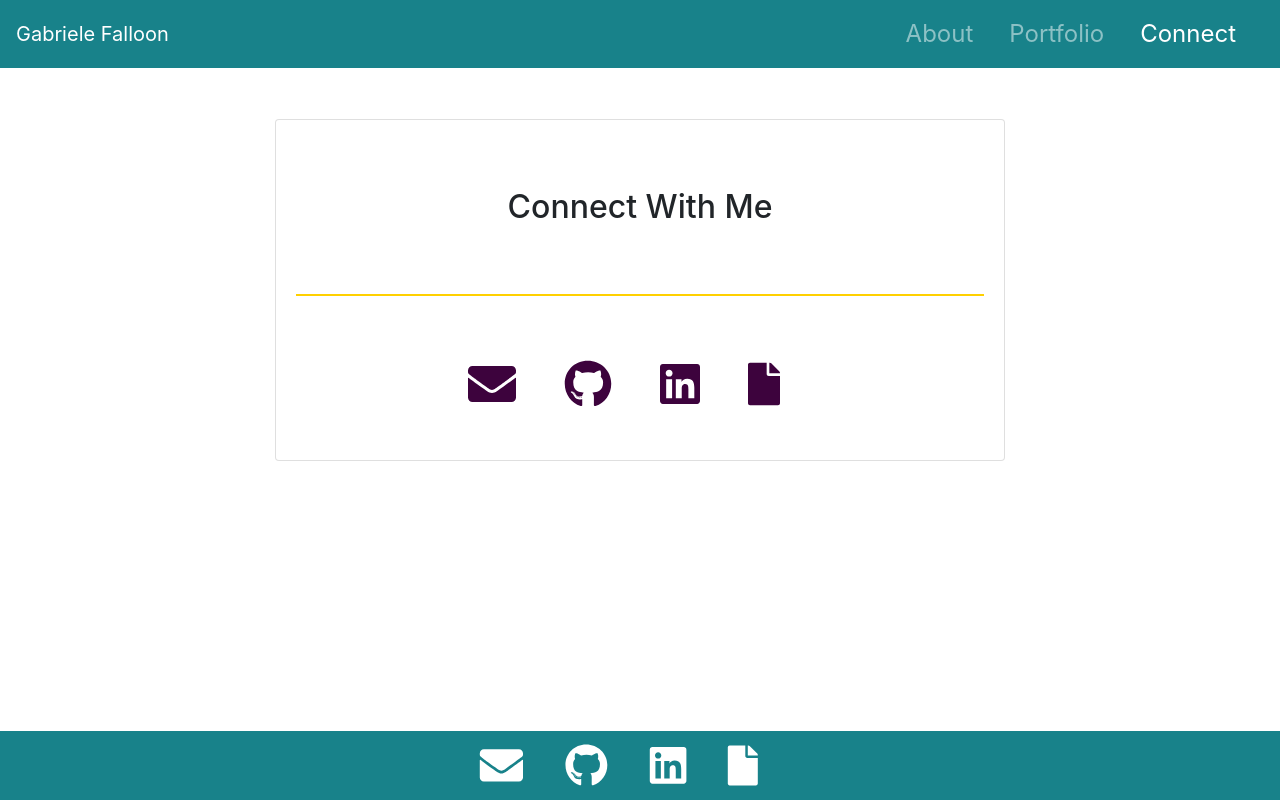
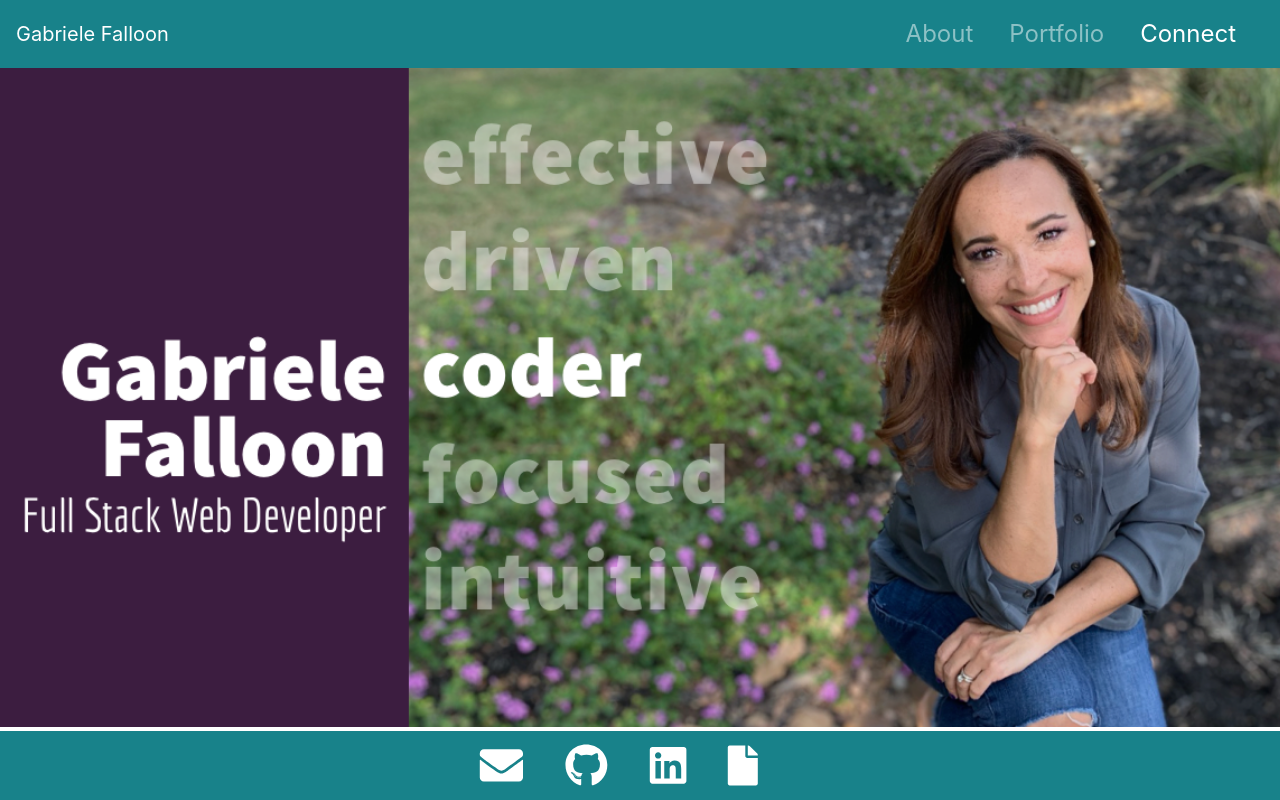
Before and after one commit to ggfalloon/react-portfolio, a React (Create React App) app: page /connect in a window 1280 px wide. Shown: the top 800 px of the page. Built offline with nearby package versions, Linux system fonts and the light colour scheme.

Commit message:
one page scrolling

```diff
--- a/src/App.js
+++ b/src/App.js
@@ -1,35 +1,27 @@
 import React from 'react';
 import { BrowserRouter as Router, Route } from 'react-router-dom';
 import Navbar from "./components/Navbar";
-import About from "./pages/About";
-import Home from "./pages/Home";
-import Connect from "./pages/Connect";
-import Portfolio from "./pages/Portfolio";
+// import About from "./pages/About";
+// import Home from "./pages/Home";
+// import Connect from "./pages/Connect";
+// import Portfolio from "./pages/Portfolio";
 import Footer from "./components/Footer";
-// import Wrapper from "./components/Wrapper";
+import Wrapper from "./components/Wrapper";
 import './App.css';
 import 'bootstrap/dist/css/bootstrap.min.css';
 
 function App() {
   return (
-
-    <Router>
-      <Navbar />
-      <Route exact path="/react-portfolio">
-        <Home />
-      </Route>
-      <Route path="/about">
-        <About />
-      </Route>
-      <Route path="/portfolio" >
-        <Portfolio />
-      </Route>
-      <Route path="/connect">
-        <Connect />
-      </Route>
-      <Footer />
-    </Router>
-
+    <Wrapper>
+      <Router>
+        <Navbar />
+        <Route exact path="/react-portfolio" />
+        <Route path="/about" />
+        <Route path="/portfolio" />
+        <Route path="/connect" />
+        <Footer />
+      </Router>
+    </Wrapper>
   );
 }
 
--- a/src/components/Navbar/index.js
+++ b/src/components/Navbar/index.js
@@ -18,7 +18,7 @@ function Navbar() {
                 <div className="collapse navbar-collapse" id="navbarSupportedContent">
                     <ul className="navbar-nav ml-auto">
                         <li className="nav-item">
-                            <Link to="/about"
+                            <Link to="#about"
                                 className={
                                     window.location.pathname === "/about"
                                         ? "nav-link active"
--- a/src/components/Wrapper/index.js
+++ b/src/components/Wrapper/index.js
@@ -1,8 +1,19 @@
 import React from "react";
+
+import Home from "../../pages/Home";
+import About from "../../pages/About";
+import Connect from "../../pages/Connect";
+import Portfolio from "../../pages/Portfolio";
 import "./style.css";
 
 function Wrapper(props) {
-  return <main className="wrapper">{props.children}</main>;
+  return <main className="wrapper">{props.children}
+
+    <Home />
+    <About />
+    <Portfolio />
+    <Connect />
+  </main>;
 }
 
 export default Wrapper;
--- a/src/pages/Connect.js
+++ b/src/pages/Connect.js
@@ -7,7 +7,7 @@ import ReactTooltip from "react-tooltip";
 
 function Connect() {
     return (
-        <div className="container">
+        <div className="container" id="connect">
             <div className="row mt-5 pt-3">
                 <div className="col-md-8 mx-auto">
                     <div className="card card-body card-padding">
--- a/src/pages/Home.js
+++ b/src/pages/Home.js
@@ -4,7 +4,7 @@ import Header from "../components/Header";
 
 function Home() {
     return (
-        <div>
+        <div id="home">
             <Header />
         </div>
     )
--- a/src/pages/Portfolio.js
+++ b/src/pages/Portfolio.js
@@ -9,7 +9,7 @@ function Portfolio() {
     const [portfolios] = useState(Projects);
 
     return (
-        <div className="container">
+        <div className="container" id="portfolio">
             <div className="card-title">
                 <h2 className="h2card">Portfolio</h2>
                 <hr className="connect-rule" />
```
